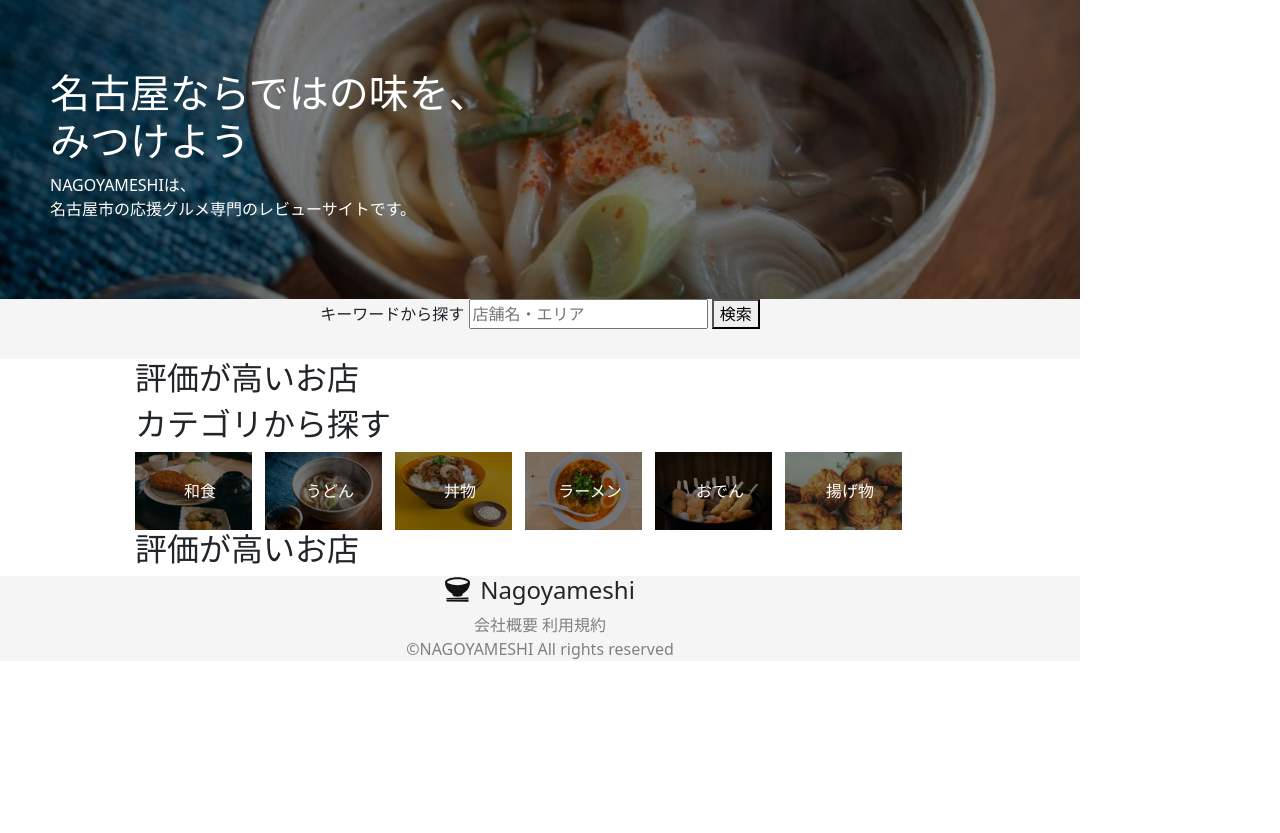
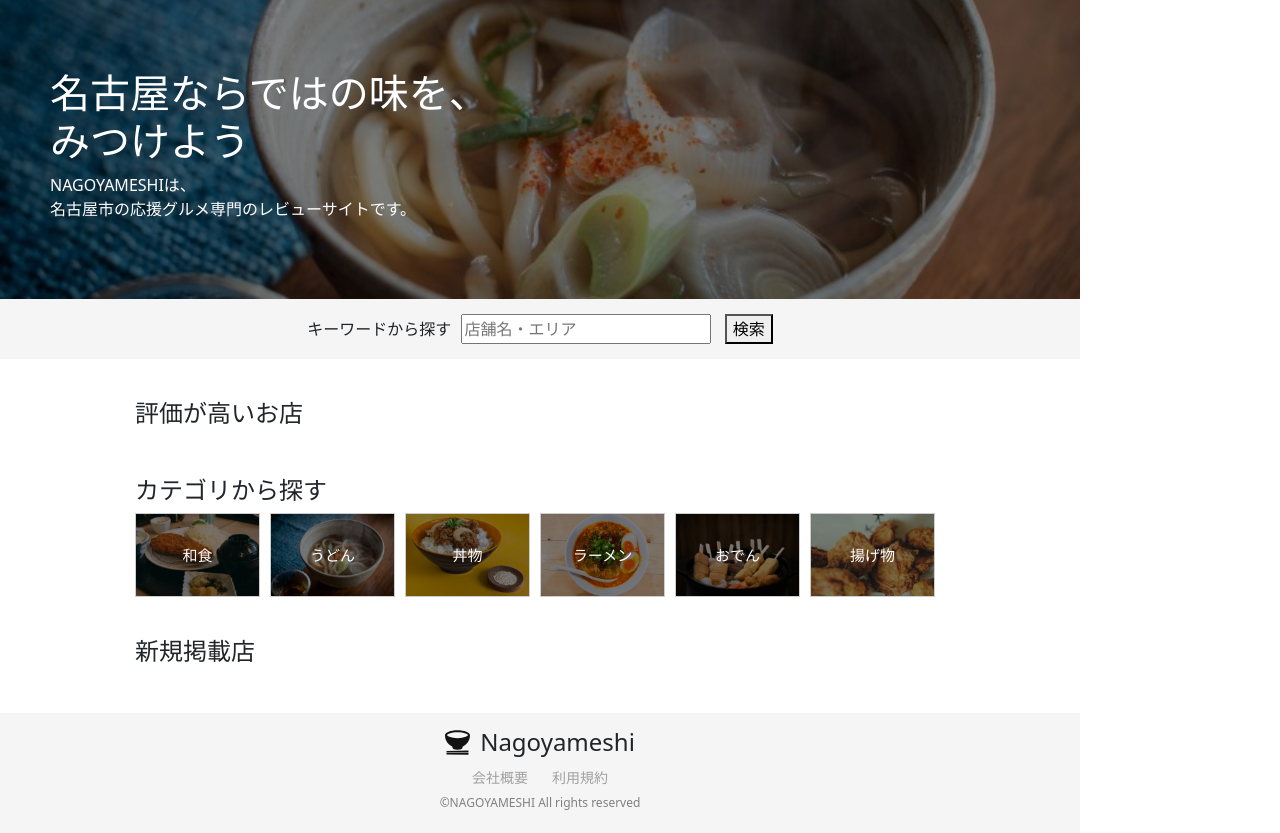
Before and after one commit to omochitopan/django-tabelog-kadai, a Django app: page / in a window 1280 px wide. Shown: the part 81-914 px from the top of the page. Before the commit the page ends 740 px from the top, so only its background shows below. Run offline with Django 5.2, Linux system fonts and the light colour scheme; data that the repository does not hold is empty.

Commit message:
top画面中間3

```diff
--- a/myproject/nagoyameshi/static/nagoyameshi/css/style.css
+++ b/myproject/nagoyameshi/static/nagoyameshi/css/style.css
@@ -6,6 +6,10 @@ body {
   max-width: 1080px;
   margin: 0 auto 0 auto;
   font-family: "Source Sans Pro", "Hiragino Kaku Gothic ProN", Meiryo, Arial, sans-serif;
+}
+
+h1 {
+  font-size: 20px;
 }
 
 header {
@@ -20,10 +24,6 @@ header {
   top: 0;
 }
 
-h1 {
-  font-size: 20px;
-}
-
 .header-logo-wrap {
   display: flex;
 }
@@ -35,6 +35,10 @@ h1 {
 
 .nav-pc {
   margin: auto 20px auto 0;
+}
+
+.nav-pc form {
+  margin: auto 15px;
 }
 
 .nav-pc ul {
@@ -120,19 +124,23 @@ main {
   left: 50px;
 }
 
-.searchContainer {
+.search-container {
   height: 60px;
   text-align: center;
   background-color: whitesmoke;
+  display: flex;
+  justify-content: center;
+  align-items: center;
 }
 
-#search-box {
-  width: 200px;
+.search-box {
+  width: 250px;
+  margin: 0 10px 0 5px;
 }
 
 .topOuterContainer {
   width: 75%;
-  margin: 0 auto;
+  margin: 40px auto;
 }
 
 .topFlexContainer {
@@ -141,14 +149,34 @@ main {
 
 .topInnerContainer {
   width: 130px;
+  border: solid 1px;
+  border-color: rgb(205, 205, 205);
+  margin-right: 10px;
 }
 
 .topCategoryContainer {
   position: relative;
 }
 
+.top-image {
+  width: 100%;
+  margin: 0 auto;
+}
+
+.restaurant-name {
+  font-size: 14px;
+  margin: 0 5px;
+}
+
+.category-name {
+  color: gray;
+  font-size: 12px;
+  margin: 5px;
+}
+
 .categoryRef {
   color: white;
+  font-size: 15px;
   text-decoration: none;
   position: absolute;
   top: 50%;
@@ -156,18 +184,39 @@ main {
   transform: translate(-50%,-50%);
 }
 
-.topImage {
-  width: 90%;
-  margin: 0 auto;
+.categoryImage {
+  filter: brightness(50%);
 }
 
-.categoryImage {
-  filter: brightness(50%);
+.categoryref-constainer {
+  margin: 10px 0;
+}
+
+.categoryref-constainer > a {
+  color: rgb(170, 170, 170);
+  font-size: 15px;
+  text-decoration: none;
+  white-space: nowrap;
+  border: solid 1px rgb(205, 205, 205);
+  border-radius: 1px;
+}
+
+.categoryref-constainer > a:hover {
+  color:rgb(125, 125, 125);
+}
+
+.restaurant-description {
+  font-size: 12px;
+  margin: 5px;
 }
 
 footer {
   text-align: center;
   background-color: whitesmoke;
+}
+
+.footer-container {
+  padding-top: 15px;
 }
 
 .footer-logo-wrap {
@@ -181,10 +230,19 @@ footer {
 }
 
 .footer-ref > a {
-  color: gray;
+  color: rgb(160, 160, 160);
+  font-size: 14px;
   text-decoration: none;
+  margin: 10px;
+}
+
+.footer-ref > a:hover {
+  color: rgb(100, 100, 100);
 }
 
 .footer-copyright {
   color: grey;
+  font-size: 12px;
+  padding-top: 5px;
+  padding-bottom: 5px;
 }
--- a/myproject/nagoyameshi/templates/base.html
+++ b/myproject/nagoyameshi/templates/base.html
@@ -60,6 +60,7 @@
     {% endblock %}
   </main>
   <footer>
+    <div class="footer-container">
       <div class="footer-logo-wrap">
         <a href="{% url 'top' %}"><img class="footer-logo" src="{% static "nagoyameshi/images/misosoup.svg" %}" alt="トップページ"></a>
         <h4>Nagoyameshi</h4>
@@ -71,6 +72,7 @@
       <div class="footer-copyright">
         <p>&copy;NAGOYAMESHI All rights reserved</p>
       </div>
+    </div>
   </footer>
   <script src="{% static 'nagoyameshi/javascript/nagoyameshi.js' %}"></script>
   <script src="https://cdn.jsdelivr.net/npm/bootstrap@5.3.0-alpha3/dist/js/bootstrap.bundle.min.js" integrity="sha384-ENjdO4Dr2bkBIFxQpeoTz1HIcje39Wm4jDKdf19U8gI4ddQ3GYNS7NTKfAdVQSZe" crossorigin="anonymous"></script>
--- a/myproject/nagoyameshi/templates/nagoyameshi/restaurant_list.html
+++ b/myproject/nagoyameshi/templates/nagoyameshi/restaurant_list.html
@@ -4,8 +4,8 @@
 {% block contents %}
 
 <!-- 検索フォーム -->
-<div class="top-container">
-	<form method="get" action="">
+<div class="search-container">
+	<form class="search-form" method="get" action="{% url 'list' %}">
 		{% csrf_token %}
 		<label for="">キーワードから探す</label>
 		<input class="search-box" type="text" name="query" placeholder="店舗名・エリア" value="{{ request.GET.query }}">
@@ -16,6 +16,8 @@
 <!-- 検索結果の数 -->
 {% if object_list %}
 <p>{{ object_list.count }}件</p>
+{% else %}
+<p>お探しの店は見つかりませんでした</p>
 {% endif %}
 {% for restaurant in object_list %}
 <div>
--- a/myproject/nagoyameshi/templates/top.html
+++ b/myproject/nagoyameshi/templates/top.html
@@ -10,8 +10,8 @@
 	</div>
 </div>
 <!-- 検索フォーム -->
-<div class="searchContainer">
-	<form method="get" action="{% url 'list' %}">
+<div class="search-container">
+	<form class="search-form" method="get" action="{% url 'list' %}">
 		{% csrf_token %}
 		<label for="">キーワードから探す</label>
 		<input class="search-box" type="text" name="query" placeholder="店舗名・エリア" value="{{ request.GET.query }}">
@@ -20,47 +20,49 @@
 </div>
 <div class="topContainer">
 	<div class="topOuterContainer">
-		<h2>評価が高いお店</h2>
+		<h4>評価が高いお店</h4>
 		<div class="topFlexContainer">
 			{% for restaurant in evaluated_restaurants %}
 			<div class="topInnerContainer">
-				<img src="{{ restaurant.image.url }}" class="topImage" alt="店舗画像">
-				<p>{{ restaurant.restaurant_name }}</p>
-				<p>{{ restaurant.category_name }}</p>
+				<img src="{{ restaurant.image.url }}" class="top-image" alt="店舗画像">
+				<p class="restaurant-name">{{ restaurant.restaurant_name }}</p>
+				{% for category in restaurant.category_name.all %}
+				<p class="category-name">{{ category }}</p>
+				{% endfor %}
 			</div>
 			{% endfor %}
 		</div>
 	</div>
 	<div class="topOuterContainer">
-		<h2>カテゴリから探す</h2>
+		<h4>カテゴリから探す</h4>
 		<div class="categoryContainer">
 			<div class="topFlexContainer">
 				<div class="topInnerContainer topCategoryContainer">
-					<a href=""><img src="/media/washoku.jpg" class="topImage categoryImage" alt="和食の写真"></a>
+					<a href=""><img src="/media/washoku.jpg" class="top-image categoryImage" alt="和食の写真"></a>
 					<a href="" class="categoryRef">和食</a>
 				</div>
 				<div class="topInnerContainer topCategoryContainer">
-					<a href=""><img src="/media/udon.jpg" class="topImage categoryImage" alt="うどんの写真"></a>
+					<a href=""><img src="/media/udon.jpg" class="top-image categoryImage" alt="うどんの写真"></a>
 					<a href="" class="categoryRef">うどん</a>
 				</div>
 				<div class="topInnerContainer topCategoryContainer">
-					<a href=""><img src="/media/don.jpg" class="topImage categoryImage" alt="丼物の写真"></a>
+					<a href=""><img src="/media/don.jpg" class="top-image categoryImage" alt="丼物の写真"></a>
 					<a href="" class="categoryRef">丼物</a>
 				</div>
 				<div class="topInnerContainer topCategoryContainer">
-					<a href=""><img src="/media/ramen.jpg" class="topImage categoryImage" alt="ラーメンの写真"></a>
+					<a href=""><img src="/media/ramen.jpg" class="top-image categoryImage" alt="ラーメンの写真"></a>
 					<a href="" class="categoryRef">ラーメン</a>
 				</div>
 				<div class="topInnerContainer topCategoryContainer">
-					<a href=""><img src="/media/oden.jpg" class="topImage categoryImage" alt="おでんの写真"></a>
+					<a href=""><img src="/media/oden.jpg" class="top-image categoryImage" alt="おでんの写真"></a>
 					<a href="" class="categoryRef">おでん</a>
 				</div>
 				<div class="topInnerContainer topCategoryContainer">
-					<a href=""><img src="/media/fried.jpg" class="topImage categoryImage" alt="揚げ物の写真"></a>
+					<a href=""><img src="/media/fried.jpg" class="top-image categoryImage" alt="揚げ物の写真"></a>
 					<a href="" class="categoryRef">揚げ物</a>
 				</div>
 			</div>
-			<div class="categoryRefConstainer">
+			<div class="categoryref-constainer">
 				{% for category in categories %}
 				{% comment %} 検索店舗一覧にとぶ {% endcomment %}
 				<a href="{}">{{ category.category_name }}</a>
@@ -69,13 +71,16 @@
 		</div>
 	</div>
 	<div class="topOuterContainer">
-		<h2>評価が高いお店</h2>
+		<h4>新規掲載店</h4>
 		<div class="topFlexContainer">
-			{% for restaurant in evaluated_restaurants %}
+			{% for restaurant in new_restaurants %}
 			<div class="topInnerContainer">
-				<img src="{{ restaurant.image.url }}" class="topImage" alt="店舗画像">
-				<p>{{ restaurant.restaurant_name }}</p>
-				<p>{{ restaurant.category_name }}</p>
+				<img src="{{ restaurant.image.url }}" class="top-image" alt="店舗画像">
+				<p class="restaurant-name">{{ restaurant.restaurant_name }}</p>
+				{% for category in restaurant.category_name.all %}
+				<p class="category-name">{{ category }}</p>
+				{% endfor %}
+				<p class="restaurant-description">{{ restaurant.description }}</p>
 			</div>
 			{% endfor %}
 		</div>
--- a/myproject/nagoyameshi/views.py
+++ b/myproject/nagoyameshi/views.py
@@ -44,7 +44,7 @@ class TopView(TemplateView):
         restaurants = Restaurant.objects.all()
         categories = Category.objects.all()
         context['evaluated_restaurants'] = restaurants.order_by('id')[:6]
-        context['new_restaurants'] = restaurants.order_by('created_at')[:6]
+        context['new_restaurants'] = restaurants.order_by('-created_at')[:6]
         context['categories'] = categories.order_by('id')
         return context
 
@@ -57,7 +57,7 @@ class ListView(ListView):
 
         if query:
             restaurants = Restaurant.objects.filter(
-            Q(restaurant_name__icontains=query) | Q(address__icontains=query)
+            Q(restaurant_name__icontains=query) | Q(address__icontains=query) #| Q(category_name__in=query)
             )
         else:
             restaurants = Restaurant.objects.all()[:6]
```
Lines whose indentation alone changed are shown as unchanged.
